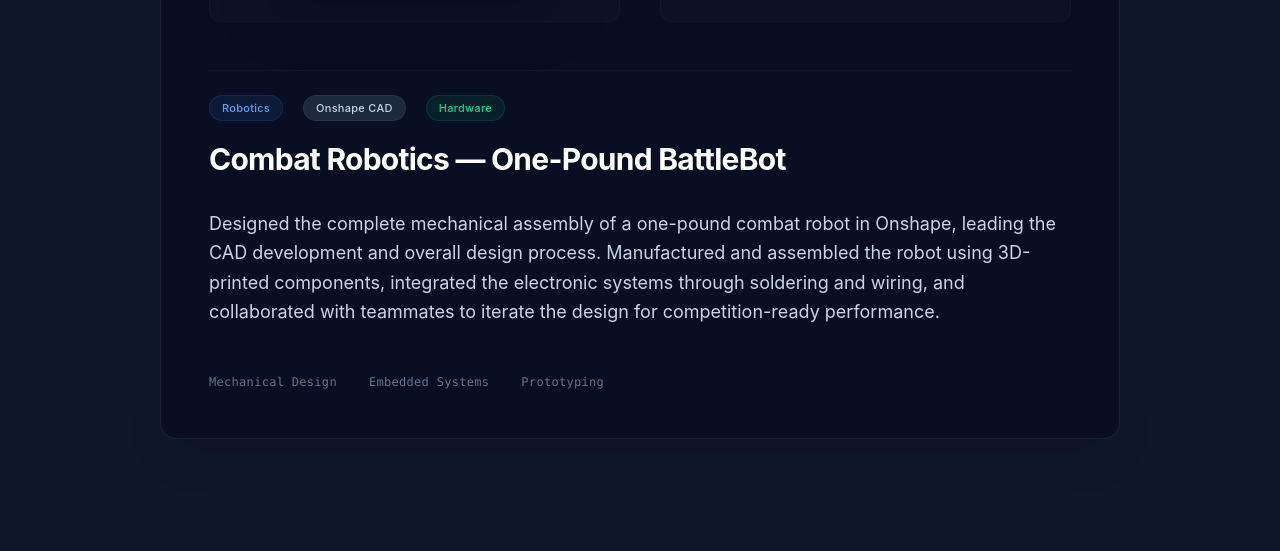
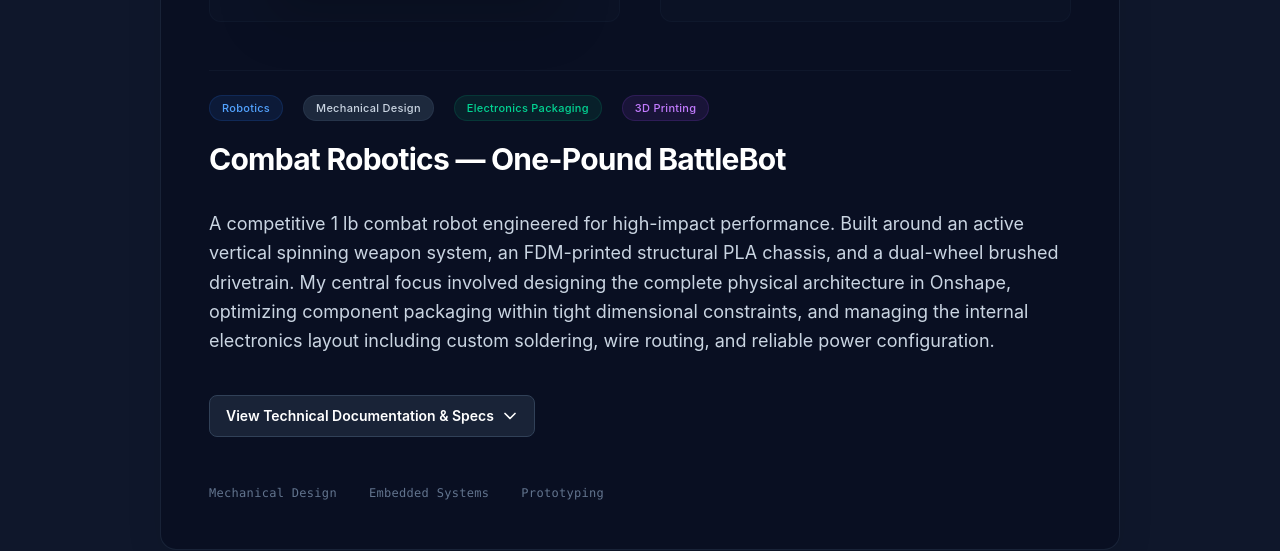
Before and after one commit to luisrrami1/luis-ramirez-portfolio, a React app: page / in a window 1280 px wide. Shown: the part 1299-1850 px from the top of the page. Built offline with nearby package versions, Linux system fonts and the light colour scheme; the HTML template or start-up script is replaced by a standard one.

Commit message:
updated resume

```diff
--- a/package.json
+++ b/package.json
@@ -7,7 +7,9 @@
     "dev": "vite",
     "build": "vite build",
     "lint": "eslint .",
-    "preview": "vite preview"
+    "preview": "vite preview",
+    "predeploy": "npm run build",
+    "deploy": "gh-pages -d dist"
   },
   "dependencies": {
     "react": "^19.2.7",
@@ -22,6 +24,7 @@
     "eslint": "^10.6.0",
     "eslint-plugin-react-hooks": "^7.1.1",
     "eslint-plugin-react-refresh": "^0.5.3",
+    "gh-pages": "^6.3.0",
     "globals": "^17.7.0",
     "vite": "^8.1.1"
   }
--- a/src/App.jsx
+++ b/src/App.jsx
@@ -1,14 +1,16 @@
-import React from "react";
+import React, { useState } from "react";
 import Navbar from "./components/Navbar";
 import libbot from "./assets/libbot.png";
 import botreal from "./assets/realbot.jpeg";
 
 function App() {
+  const [showDetails, setShowDetails] = useState(false);
+
   return (
     <div className="min-h-screen bg-slate-900 text-slate-100 antialiased selection:bg-blue-500/30 selection:text-blue-200">
       <Navbar />
 
-      {/* Hero Section — Spaced & Elegant */}
+      {/* Hero Section */}
       <main className="max-w-5xl mx-auto px-8 pt-48 pb-32 text-left">
         <div className="space-y-12 max-w-3xl">
           <div className="space-y-5">
@@ -26,7 +28,6 @@ function App() {
             mechanical design, electronics, and software.
           </p>
 
-          {/* Fixed Button Spacing — Increased gap from gap-4 to gap-8 */}
           <div className="flex flex-wrap items-center gap-8 pt-4">
             <a
               href="#projects"
@@ -46,7 +47,7 @@ function App() {
         </div>
       </main>
 
-      {/* Projects Section — Clean Presentation */}
+      {/* Projects Section */}
       <section id="projects" className="max-w-5xl mx-auto px-8 py-28 border-t border-slate-800/60">
         <div className="space-y-4 mb-16">
           <h2 className="text-xs font-semibold tracking-widest text-blue-400 uppercase">
@@ -60,58 +61,134 @@ function App() {
         {/* Large Spaced-Out Project Layout */}
         <div className="bg-slate-950/40 border border-slate-800/80 rounded-2xl p-8 md:p-12 space-y-12 hover:border-slate-700/60 transition-all duration-300 shadow-2xl shadow-black/10">
 
-          {/* Dual Media Grid: Physical Bot + CAD Model Side-by-Side */}
+          {/* Dual Media Grid */}
           <div className="grid grid-cols-1 md:grid-cols-2 gap-10">
-            {/* Left Box: Real-Life Build */}
             <div className="flex flex-col items-center justify-center bg-slate-900/40 rounded-xl p-6 border border-slate-800/30 min-h-[280px]">
               <span className="text-[10px] font-mono tracking-wider text-slate-500 uppercase mb-4">Physical Hardware Build</span>
-              <img
-                src={botreal}
-                alt="Combat Robot Real Life Build"
-                className="max-h-[220px] object-contain rounded-lg drop-shadow-2xl"
-              />
+              <img src={botreal} alt="Combat Robot Real Life Build" className="max-h-[220px] object-contain rounded-lg drop-shadow-2xl" />
             </div>
 
-            {/* Right Box: Onshape CAD Model */}
             <div className="flex flex-col items-center justify-center bg-slate-900/40 rounded-xl p-6 border border-slate-800/30 min-h-[280px]">
               <span className="text-[10px] font-mono tracking-wider text-slate-500 uppercase mb-4">Onshape CAD Assembly</span>
-              <img
-                src={libbot}
-                alt="Combat Robotics CAD Design"
-                className="max-h-[220px] object-contain mix-blend-lighten drop-shadow-2xl"
-              />
+              <img src={libbot} alt="Combat Robotics CAD Design" className="max-h-[220px] object-contain mix-blend-lighten drop-shadow-2xl" />
             </div>
           </div>
 
-          {/* Project Details Description Section */}
+          {/* Project Details */}
           <div className="space-y-8 pt-6 border-t border-slate-900">
             <div className="space-y-4">
-              {/* Fixed Badge Spacing — Changed from gap-2.5 to gap-5 */}
               <div className="flex flex-wrap gap-5">
-                <span className="text-[11px] font-medium px-3 py-1 rounded-full bg-blue-500/10 text-blue-400 border border-blue-500/15 tracking-wide">
-                  Robotics
-                </span>
-                <span className="text-[11px] font-medium px-3 py-1 rounded-full bg-slate-800 text-slate-300 border border-slate-700/50 tracking-wide">
-                  Onshape CAD
-                </span>
-                <span className="text-[11px] font-medium px-3 py-1 rounded-full bg-emerald-500/10 text-emerald-400 border border-emerald-500/15 tracking-wide">
-                  Hardware
-                </span>
+                <span className="text-[11px] font-medium px-3 py-1 rounded-full bg-blue-500/10 text-blue-400 border border-blue-500/15 tracking-wide">Robotics</span>
+                <span className="text-[11px] font-medium px-3 py-1 rounded-full bg-slate-800 text-slate-300 border border-slate-700/50 tracking-wide">Mechanical Design</span>
+                <span className="text-[11px] font-medium px-3 py-1 rounded-full bg-emerald-500/10 text-emerald-400 border border-emerald-500/15 tracking-wide">Electronics Packaging</span>
+                <span className="text-[11px] font-medium px-3 py-1 rounded-full bg-purple-500/10 text-purple-400 border border-purple-500/15 tracking-wide">3D Printing</span>
               </div>
-
               <h4 className="text-2xl md:text-3xl font-bold text-white tracking-tight pt-1">
                 Combat Robotics — One-Pound BattleBot
               </h4>
             </div>
 
             <p className="text-slate-300 text-base md:text-lg leading-relaxed max-w-4xl font-normal">
-              Designed the complete mechanical assembly of a one-pound combat robot in Onshape,
-              leading the CAD development and overall design process. Manufactured and assembled the
-              robot using 3D-printed components, integrated the electronic systems through soldering
-              and wiring, and collaborated with teammates to iterate the design for competition-ready performance.
+              A competitive 1 lb combat robot engineered for high-impact performance. Built around an active vertical spinning weapon system, an FDM-printed structural PLA chassis, and a dual-wheel brushed drivetrain. My central focus involved designing the complete physical architecture in Onshape, optimizing component packaging within tight dimensional constraints, and managing the internal electronics layout including custom soldering, wire routing, and reliable power configuration.
             </p>
 
-            {/* Removed Hashtags & Added Clean Spacing — Changed gap and font weight */}
+            {/* Interactive Learn More Button */}
+            <div className="pt-2">
+              <button
+                onClick={() => setShowDetails(!showDetails)}
+                className="group flex items-center gap-2 text-sm font-semibold text-white hover:text-blue-400 transition-colors bg-slate-800/80 border border-slate-700 px-4 py-2.5 rounded-lg"
+              >
+                <span>{showDetails ? "Hide Detailed Breakdown" : "View Technical Documentation & Specs"}</span>
+                <svg xmlns="http://www.w3.org/2000/svg" fill="none" viewBox="0 0 24 24" strokeWidth={2.5} stroke="currentColor" className={`w-4 h-4 transition-transform duration-200 ${showDetails ? "rotate-180" : ""}`}>
+                  <path strokeLinecap="round" strokeLinejoin="round" d="M19.5 8.25l-7.5 7.5-7.5-7.5" />
+                </svg>
+              </button>
+            </div>
+
+            {/* Expandable Project Documentation Section */}
+            {showDetails && (
+              <div className="space-y-12 pt-10 border-t border-slate-800 animate-fadeIn">
+
+                {/* Section 1: Overview & Weapon System */}
+                <div className="space-y-4">
+                  <h5 className="text-lg font-bold text-white tracking-tight">Weapon Dynamics & Core Architecture</h5>
+                  <p className="text-slate-300 text-sm md:text-base leading-relaxed">
+                    The assembly is optimized around a high-torque vertical spinning system, which required strict allocation of the limited 453.59g weight budget. By leveraging lightweight FDM-printed PLA components for structural housing, the system isolates high-impact stress lines while leaving a 64.39g engineering safety margin for modular frame adjustments.
+                  </p>
+
+                  {/* Grid blocks for key calculations */}
+                  <div className="grid grid-cols-2 md:grid-cols-4 gap-4 pt-2">
+                    <div className="bg-slate-950/40 p-4 rounded-xl border border-slate-800 text-left">
+                      <span className="block text-[10px] font-mono tracking-wider text-slate-500 uppercase">Weight Limit</span>
+                      <span className="block text-xl font-bold text-white mt-1">453.59g</span>
+                    </div>
+                    <div className="bg-slate-950/40 p-4 rounded-xl border border-slate-800 text-left">
+                      <span className="block text-[10px] font-mono tracking-wider text-slate-500 uppercase">Weapon Motor</span>
+                      <span className="block text-xl font-bold text-blue-400 mt-1">1400KV</span>
+                    </div>
+                    <div className="bg-slate-950/40 p-4 rounded-xl border border-slate-800 text-left">
+                      <span className="block text-[10px] font-mono tracking-wider text-slate-500 uppercase">Assembled Mass</span>
+                      <span className="block text-xl font-bold text-white mt-1">394.43g</span>
+                    </div>
+                    <div className="bg-slate-950/40 p-4 rounded-xl border border-slate-800 text-left">
+                      <span className="block text-[10px] font-mono tracking-wider text-slate-500 uppercase">Remaining Margin</span>
+                      <span className="block text-xl font-bold text-emerald-400 mt-1">64.39g</span>
+                    </div>
+                  </div>
+                </div>
+
+                {/* Section 2: Detailed Specs Split */}
+                <div className="grid grid-cols-1 md:grid-cols-2 gap-8 pt-4">
+                  {/* Mass Budget Table */}
+                  <div className="space-y-4">
+                    <h5 className="text-xs font-bold tracking-wider text-slate-400 uppercase font-mono">Mass Budget & Allocation</h5>
+                    <div className="overflow-hidden border border-slate-800 rounded-xl bg-slate-950/20">
+                      <table className="w-full text-left border-collapse text-sm text-slate-300">
+                        <thead>
+                          <tr className="border-b border-slate-800 bg-slate-900/40 text-slate-400 font-mono text-[11px]">
+                            <th className="p-3">Subsystem / Component</th>
+                            <th className="p-3 text-right">Mass</th>
+                          </tr>
+                        </thead>
+                        <tbody className="divide-y divide-slate-900 font-normal">
+                          <tr><td className="p-3">Electronics & Drivetrain (inc. wheels)</td><td className="p-3 text-right font-mono">169.61g</td></tr>
+                          <tr><td className="p-3">Main Structural Frame (PLA)</td><td className="p-3 text-right font-mono">155.00g</td></tr>
+                          <tr><td className="p-3">Active Vertical Weapon Blade</td><td className="p-3 text-right font-mono">29.00g</td></tr>
+                          <tr><td className="p-3">Frame Protective Top Cover</td><td className="p-3 text-right font-mono">25.00g</td></tr>
+                          <tr><td className="p-3">Dual Weapon Support Rails</td><td className="p-3 text-right font-mono">6.00g</td></tr>
+                          <tr><td className="p-3">Weapon System Housing Cover</td><td className="p-3 text-right font-mono">2.82g</td></tr>
+                          <tr><td className="p-3">Drive Mount Alignment Caps</td><td className="p-3 text-right font-mono">2.00g</td></tr>
+                          <tr className="bg-blue-500/5 font-semibold text-white border-t border-slate-800">
+                            <td className="p-3">Total Assembled Weight</td><td className="p-3 text-right font-mono text-blue-400">394.43g</td>
+                          </tr>
+                        </tbody>
+                      </table>
+                    </div>
+                  </div>
+
+                  {/* Bill of Materials / Internals */}
+                  <div className="space-y-4">
+                    <h5 className="text-xs font-bold tracking-wider text-slate-400 uppercase font-mono">Key Build Components</h5>
+                    <div className="bg-slate-950/20 border border-slate-800 rounded-xl p-5 space-y-4 text-sm text-slate-300">
+                      <div>
+                        <span className="block text-[11px] font-mono text-blue-400 uppercase tracking-wider mb-1">Drivetrain System</span>
+                        <p className="leading-relaxed">Dual <strong className="text-white font-medium">N20 Micro Brushed Gearmotors</strong> (9.53g each) Driven via a <strong className="text-white font-medium">Budget Ant Dual Drive Brushed ESC</strong> (7g with harness).</p>
+                      </div>
+                      <div>
+                        <span className="block text-[11px] font-mono text-blue-400 uppercase tracking-wider mb-1">Weapon Package</span>
+                        <p className="leading-relaxed"><strong className="text-white font-medium">D2826 1400KV Brushless Outrunner Motor</strong> (90g) regulated by a <strong className="text-white font-medium">30A Favourite BLHeli ESC</strong> (9g).</p>
+                      </div>
+                      <div>
+                        <span className="block text-[11px] font-mono text-blue-400 uppercase tracking-wider mb-1">Power Delivery & RF Link</span>
+                        <p className="leading-relaxed"><strong className="text-white font-medium">FingerTech Power Switch</strong> (2.15g), <strong className="text-white font-medium">Flysky FS2A Receiver</strong> (2g), and a <strong className="text-white font-medium">2S 75C 450mAh LiPo</strong> battery (37g).</p>
+                      </div>
+                    </div>
+                  </div>
+                </div>
+
+              </div>
+            )}
+
             <div className="flex flex-wrap items-center gap-8 text-xs font-mono text-slate-500 pt-4 tracking-wide">
               <span>Mechanical Design</span>
               <span>Embedded Systems</span>
--- a/src/components/Navbar.jsx
+++ b/src/components/Navbar.jsx
@@ -12,8 +12,8 @@ export default function Navbar() {
             Projects
           </a>
           <a
-            href="/Resume_official_luisramirez.pdf"
-            download="Resume_official_luisramirez.pdf"
+            href="./ResumeLuisEnriqueRamirezjr.pdf"
+            download="ResumeLuisEnriqueRamirezjr.pdf"
             className="flex items-center gap-1.5 px-4 py-2 text-sm font-medium bg-white/10 hover:bg-white/20 text-white rounded-full transition-all border border-white/10"
           >
             Resume
```
Also changed, not shown: 2 other files (tests, documents, lock files or other folders).
